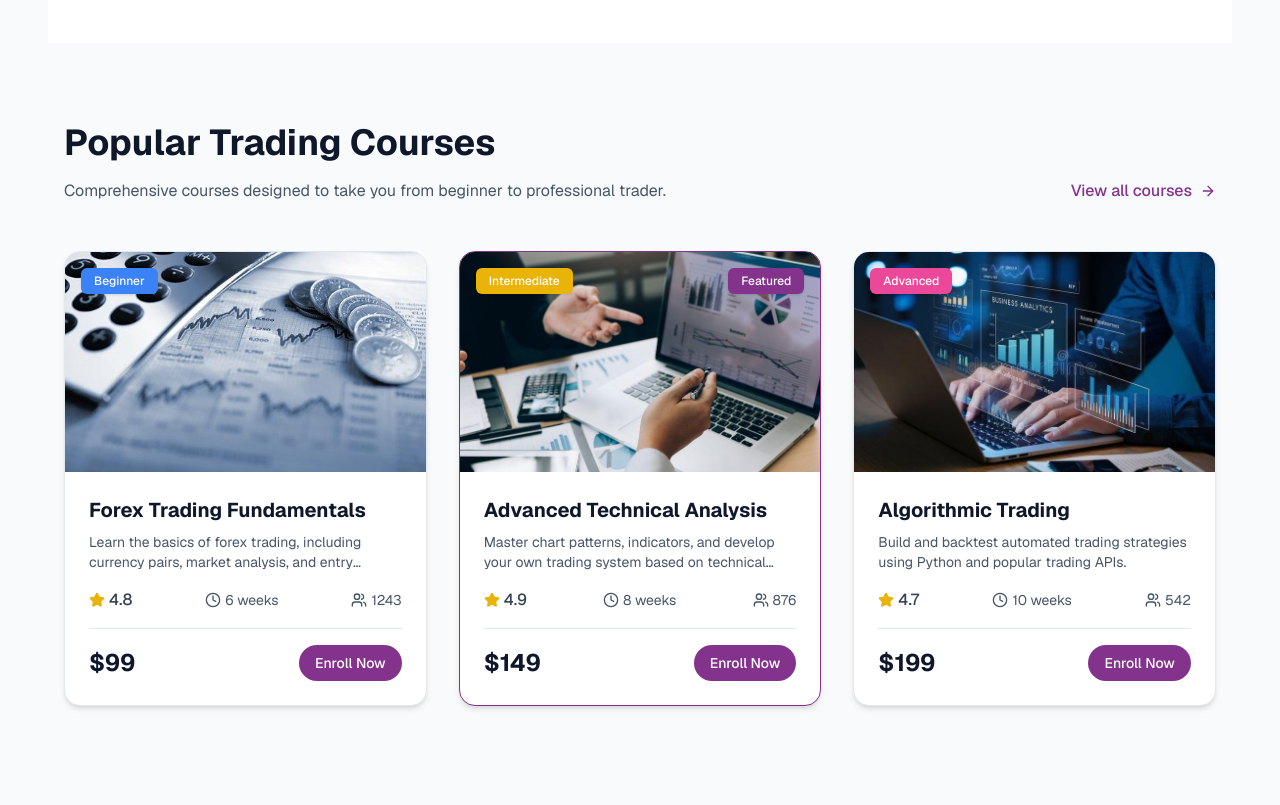
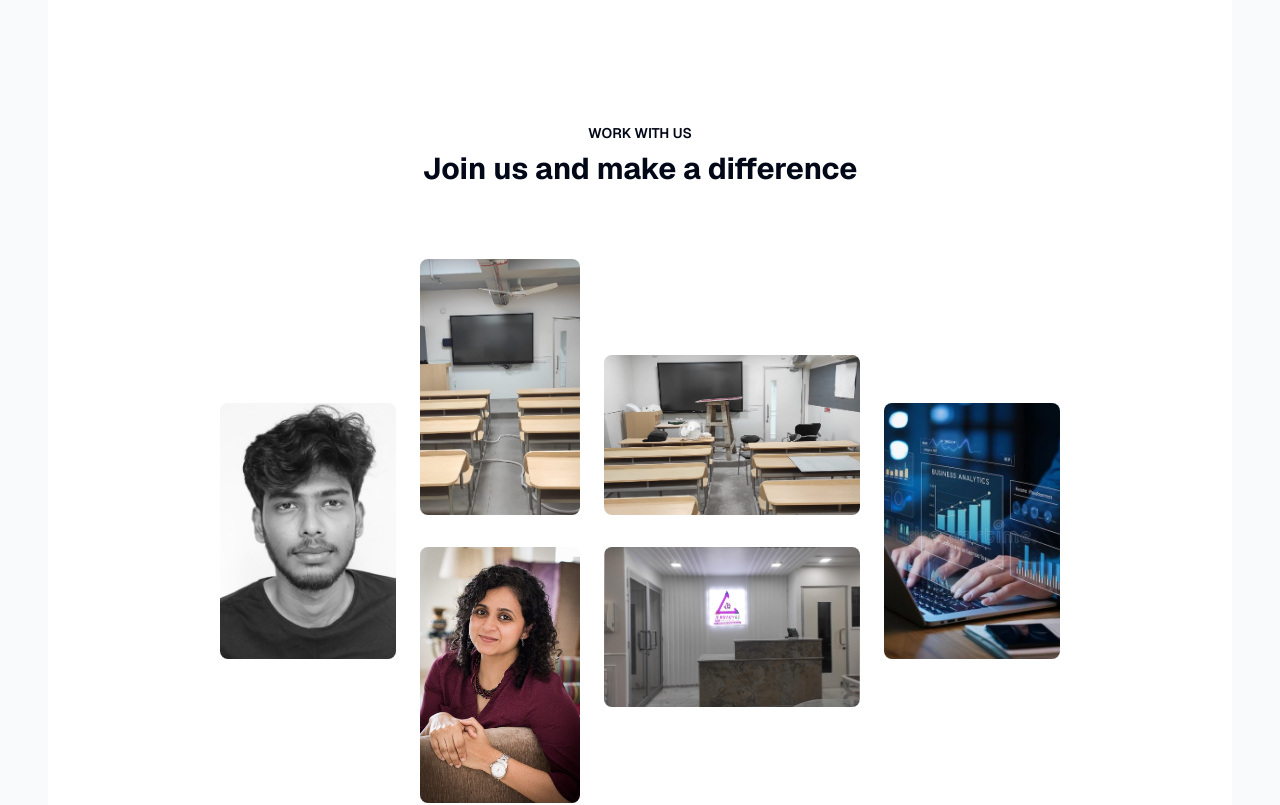
Before and after one commit to harshitg1/legacy-85, a Next.js app: page / in a window 1280 px wide. Shown: the part 2720-3525 px from the top of the page. Built offline with nearby package versions, Linux system fonts and the light colour scheme.

Commit message:
added grid

```diff
--- a/src/app/page.tsx
+++ b/src/app/page.tsx
@@ -11,6 +11,7 @@ const PopularCourses = lazy(() => import("@/components/popularCourses"));
 const Testimonials = lazy(() => import("@/components/testimonials"));
 const CTA = lazy(() => import("@/components/cta"));
 const Footer = lazy(() => import("@/components/footer"));
+const Grid = lazy(() => import("@/components/grid"));
 
 // Simple loading component
 function LoadingState() {
@@ -36,7 +37,8 @@ export default function Home() {
           <About />
           <TrustedBy />
           <Features />
-          <PopularCourses />
+          <Grid />
+          {/* <PopularCourses /> */}
           <Testimonials />
           <CTA />
           <Footer />
--- /dev/null
+++ b/src/components/grid.tsx
@@ -0,0 +1,77 @@
+'use client'
+
+import React from 'react'
+
+const IMAGES = [
+    // Column 1 (centered)
+    { src: '/t2.jpg', alt: 'Column 1', col: 1 },
+
+    // Column 2
+    { src: '/class.jpeg', alt: 'Classroom', col: 2, order: 1 },
+    { src: '/t6.jpg', alt: 'Student', col: 2, order: 2 },
+
+    // Column 3
+    { src: '/about.jpeg', alt: 'About', col: 3, order: 1 },
+    { src: '/reception.jpeg', alt: 'Reception', col: 3, order: 2 },
+
+    // Column 4 (centered)
+    { src: '/c3.jpg', alt: 'Column 4', col: 4 },
+]
+
+export default function HeroSection() {
+    const cols = [1, 2, 3, 4].map((colNum) => {
+        const images = IMAGES
+            .filter((img) => img.col === colNum)
+            .sort((a, b) => (a.order ?? 0) - (b.order ?? 0))
+
+        const isCentered = (colNum === 1 || colNum === 4) && images.length === 1
+
+        return (
+            <div
+                key={colNum}
+                className={`flex flex-col flex-shrink-0 gap-y-6 lg:gap-y-8 ${isCentered ? 'justify-center' : ''
+                    }`}
+            >
+                {images.map(({ src, alt }, idx) => {
+                    // Determine dimensions based on column
+                    const isPortrait = colNum === 2
+                    const isLandscape = colNum === 3
+
+                    const width = isPortrait ? 'w-40' : isLandscape ? 'w-64' : 'w-44'
+                    const height = isPortrait ? 'h-64' : isLandscape ? 'h-40' : 'h-64'
+
+                    return (
+                        <div key={idx} className={`${width} ${height} overflow-hidden rounded-lg`}>
+                            <img src={src} alt={alt} className="h-full w-full object-cover object-center" />
+                        </div>
+                    )
+                })}
+
+            </div>
+        )
+    })
+
+    return (
+        <div className="relative overflow-hidden bg-white">
+            <div className="pt-16 pb-80 lg:pt-20 lg:pb-10">
+                <div className="flex flex-col space-y-10  mx-auto max-w-7xl px-4 sm:px-6 lg:px-8">
+                    <div className="w-full justify-center text-center">
+                        <h2 className="text-sm  font-semibold">WORK WITH US</h2>
+                        <h1 className="text-3xl font-bold mt-2 mb-8">Join us and make a difference</h1>
+                    </div>
+
+                    <div>
+
+
+                        <div className=" flex  items-center justify-center gap-6  ">
+                            {cols}
+                        </div>
+
+
+
+                    </div>
+                </div>
+            </div>
+        </div>
+    )
+}
--- a/src/components/heroSection.tsx
+++ b/src/components/heroSection.tsx
@@ -146,7 +146,7 @@ export default function AboutUs() {
                         src="/reception.jpeg"
                         alt="Trading Expertise"
                         fill
-                        className="object-cover object-center group-hover:scale-110 transition-transform duration-1000"
+                        className="object-cover object-center group-hover:scale-105 transition-transform duration-1000"
                         priority
                       />
 
```
Also changed, not shown: public/trading-app.jpg (deleted).
